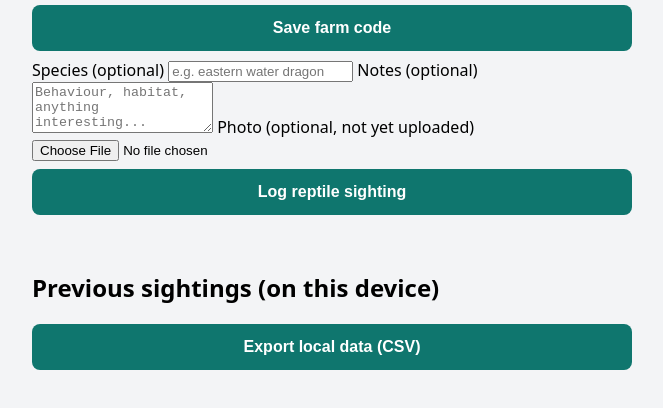
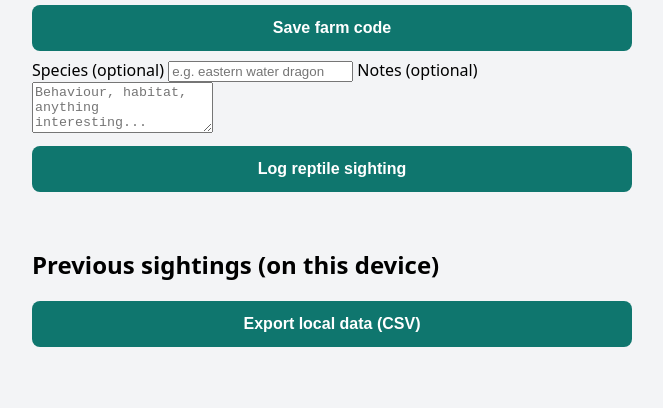
Before and after one commit to 7ycc8ssnbx-art/Dragons, a plain HTML site: page index.html in a window 1280 px wide. Shown: the part 130-538 px from the top of the page, without its empty margins (308-971 px from the left). Drawn offline with Linux system fonts and the light colour scheme; a script that the page names is missing.

Commit message:
Add files via upload

```diff
--- a/index.html
+++ b/index.html
@@ -22,10 +22,6 @@
     <label for="notes">Notes (optional)</label>
     <textarea id="notes" rows="3" placeholder="Behaviour, habitat, anything interesting..."></textarea>
 
-    <!-- Photo input – wiring to central storage is a separate step -->
-    <label for="photo">Photo (optional, not yet uploaded)</label>
-    <input id="photo" type="file" accept="image/*">
-
     <button id="log-btn">Log reptile sighting</button>
     <p id="status"></p>
 
```
